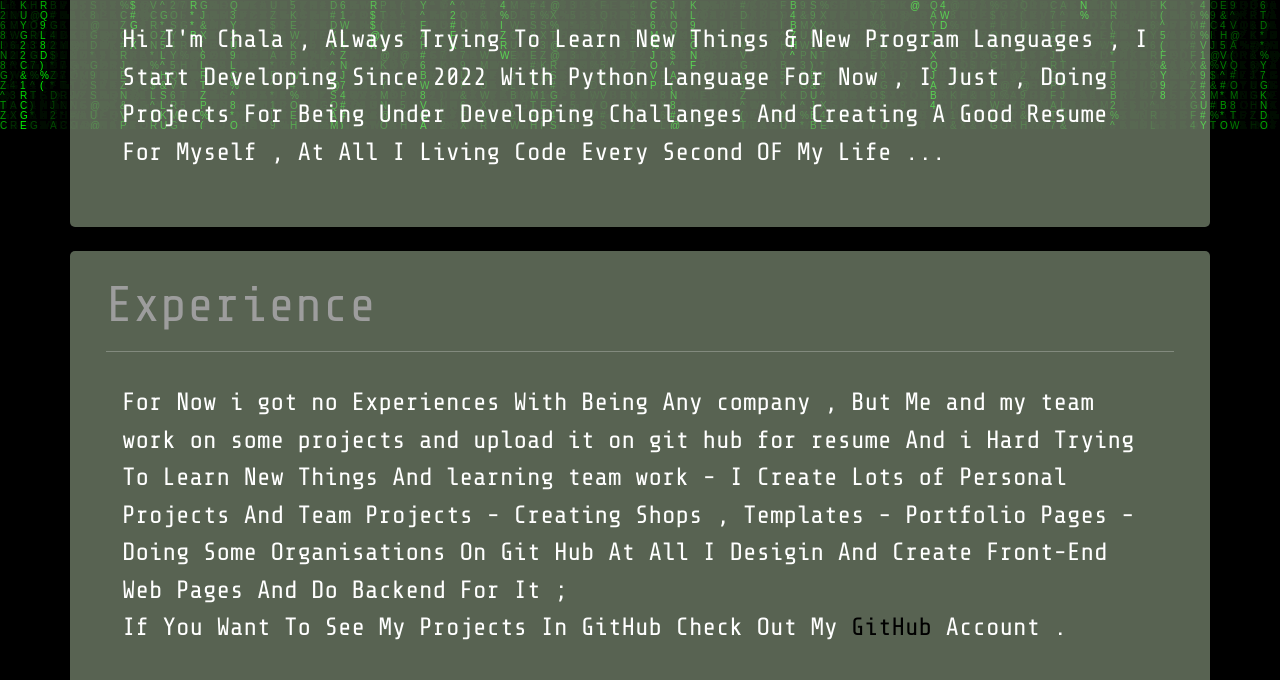
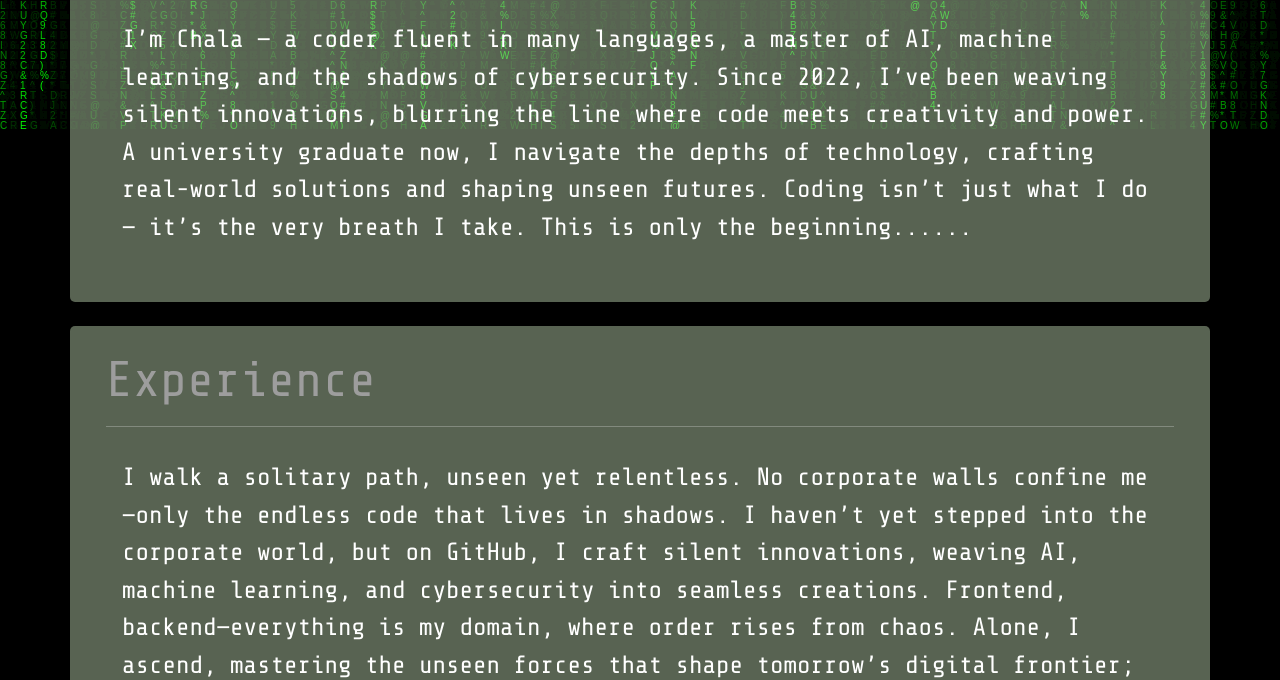
Before and after one commit to chalajemal/Classic-Portfolio.github.io, a plain HTML site: page index.html in a window 1280 px wide. Shown: the part 671-1351 px from the top of the page. Drawn offline with nearby package versions, Linux system fonts and the light colour scheme; animation ran at ten frames a second; files whose address does not match are found by name; a web font is replaced by a local one.

Commit message:
Update index.html
update

```diff
--- a/index.html
+++ b/index.html
@@ -159,11 +159,11 @@
           <h1>About</h1>
           <hr />
           <p class="p-3">
-            Hi I'm Chala , ALways Trying To Learn New Things & New Program
-            Languages , I Start Developing Since 2022 With Python Language
-            For Now , I Just , Doing Projects For Being Under Developing
-            Challanges And Creating A Good Resume For Myself , At All I Living
-            Code Every Second OF My Life ...
+            I’m Chala — a coder fluent in many languages, a master of AI, machine learning,
+            and the shadows of cybersecurity. Since 2022, I’ve been weaving silent innovations,
+            blurring the line where code meets creativity and power. A university graduate now,
+            I navigate the depths of technology, crafting real-world solutions and shaping unseen futures.
+            Coding isn’t just what I do — it’s the very breath I take. This is only the beginning......
           </p>
         </div>
       </div>
@@ -177,14 +177,13 @@
           <h1>Experience</h1>
           <hr />
           <p class="p-3">
-            For Now i got no Experiences With Being Any company , But Me and my
-            team work on some projects and upload it on git hub for resume And i
-            Hard Trying To Learn New Things And learning team work - I Create
-            Lots of Personal Projects And Team Projects - Creating Shops ,
-            Templates - Portfolio Pages - Doing Some Organisations On Git Hub At
-            All I Desigin And Create Front-End Web Pages And Do Backend For It ;
+            I walk a solitary path, unseen yet relentless. No corporate walls confine me—only the endless
+            code that lives in shadows. I haven’t yet stepped into the corporate world, but on GitHub, I craft
+            silent innovations, weaving AI, machine learning, and cybersecurity into seamless creations. Frontend,
+            backend—everything is my domain, where order rises from chaos. Alone, I ascend, mastering the unseen
+            forces that shape tomorrow’s digital frontier;
             <br />
-            If You Want To See My Projects In GitHub Check Out My
+            Unlock the gateway to my coded secrets—where algorithms and defenses intertwine. Find the keys on my
             <a
               href="https://github.com/tchalaj"
               target="_blank"
```
